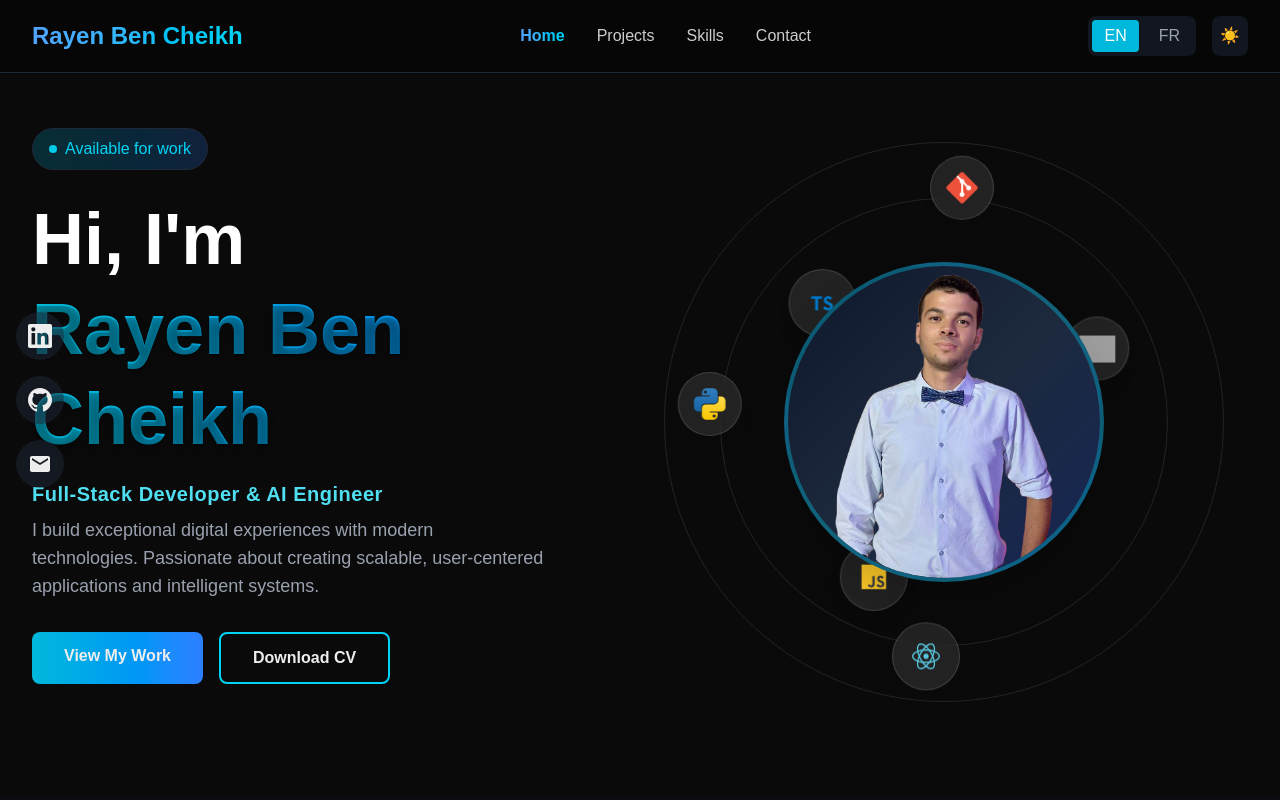
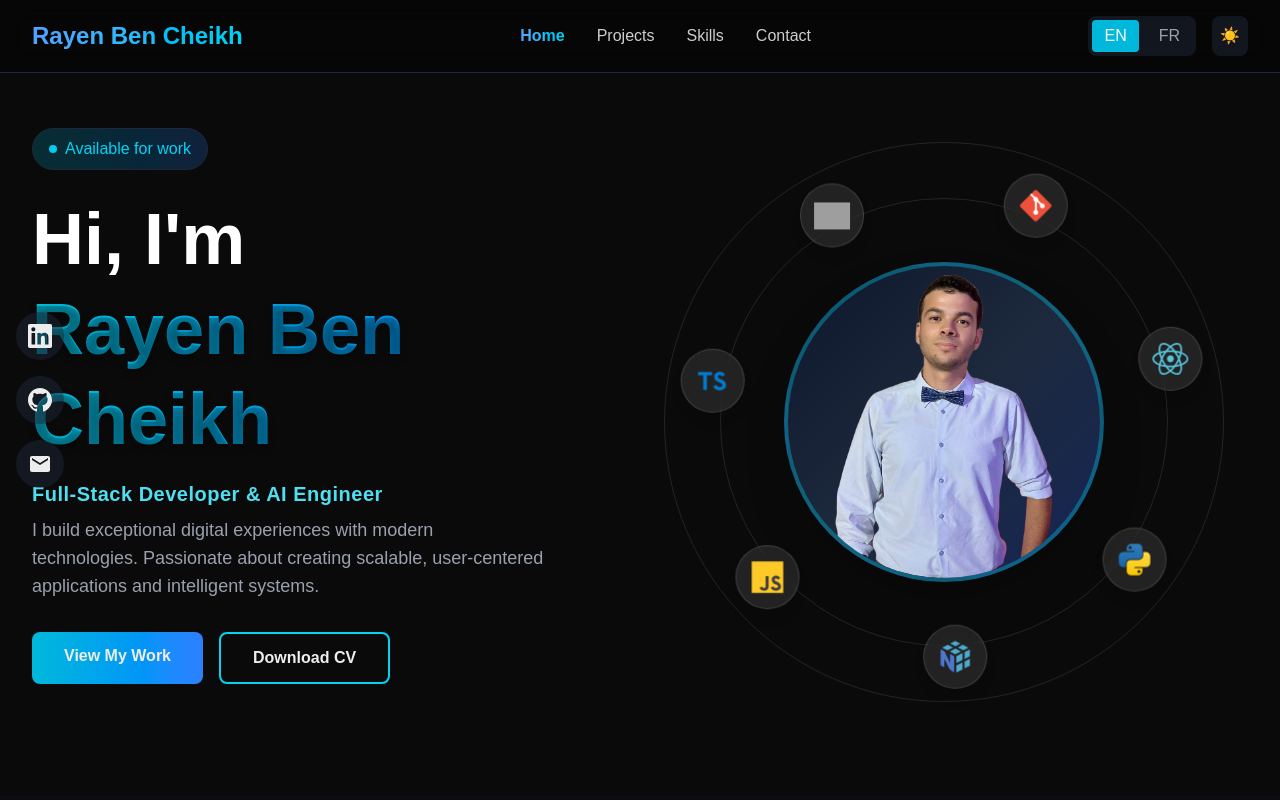
Before and after one commit to RayenBenCheikh/portfolio, a Next.js app in the folder frontend/: page / in a window 1280 px wide. Shown: the top 800 px of the page. Built offline with nearby package versions, Linux system fonts and the light colour scheme; grey boxes are pictures that could not be loaded.

Commit message:
feat: add NumPy SVG and update tech stack in HeroSection component

```diff
--- a/frontend/src/components/HeroSection.tsx
+++ b/frontend/src/components/HeroSection.tsx
@@ -10,17 +10,13 @@ export default function HeroSection() {
     const isDark = theme === 'dark';
     const borderColor = isDark ? 'border-gray-800' : 'border-gray-200';
     const outerTechs = [
-
-        { src: '/svg/python.svg', alt: 'Python', angle: 110, radius: 235 },
-        { src: '/svg/tensorflow.svg', alt: 'TensorFlow', angle: 260, radius: 170 },
-        { src: '/svg/git.svg', alt: 'Git', angle: 200, radius: 235 },
-    ];
-
-    const innerTechs = [
-        { src: '/svg/react.svg', alt: 'React', angle: 20, radius: 235 },
-        { src: '/svg/javascript.svg', alt: 'JavaScript', angle: 40, radius: 170 },
-        { src: '/svg/typescript.svg', alt: 'TypeScript', angle: 150, radius: 170 },
-
+        { src: '/svg/react.svg', alt: 'React' },
+        { src: '/svg/python.svg', alt: 'Python' },
+        { src: '/svg/numpy.svg', alt: 'NumPy' },
+        { src: '/svg/javascript.svg', alt: 'JavaScript' },
+        { src: '/svg/typescript.svg', alt: 'TypeScript' },
+        { src: '/svg/tensorflow.svg', alt: 'TensorFlow' },
+        { src: '/svg/git.svg', alt: 'Git' },
     ];
     return (
         <section id="home" className="px-8 pb-20 pt-32">
@@ -65,14 +61,17 @@ export default function HeroSection() {
                     <div className="absolute inset-0 rounded-full border border-white/10" />
                     <div className="absolute inset-14 rounded-full border border-white/10" />
 
-                    {outerTechs.map((tech, index) => (
+                    {outerTechs.map((tech, index) => {
+                        const angle = (360 / outerTechs.length) * index - 90;
+
+                        return (
                             <div
                                 key={`${tech.alt}-${index}`}
                                 className="orbit-slot"
                                 style={
                                     {
-                                    '--angle': `${tech.angle}deg`,
-                                    '--radius': `${tech.radius}px`,
+                                        '--angle': `${angle}deg`,
+                                        '--radius': '235px',
                                         '--duration': '30s',
                                     } as React.CSSProperties
                                 }
@@ -83,33 +82,14 @@ export default function HeroSection() {
                                     </div>
                                 </div>
                             </div>
-                    ))}
-
-                    {innerTechs.map((tech, index) => (
-                        <div
-                            key={`${tech.alt}-${index}`}
-                            className="orbit-slot"
-                            style={
-                                {
-                                    '--angle': `${tech.angle}deg`,
-                                    '--radius': `${tech.radius}px`,
-                                    '--duration': '30s',
-                                } as React.CSSProperties
-                            }
-                        >
-                            <div className="orbit-item">
-                                <div className="flex h-17 w-17 items-center justify-center rounded-full border border-white/15 bg-white/10 shadow-lg backdrop-blur-md">
-                                    <img src={tech.src} alt={tech.alt} className="h-7 w-7 object-contain" />
-                                </div>
-                            </div>
-                        </div>
-                    ))}
+                        );
+                    })}
 
                     <div className="relative z-10 flex h-80 w-80 items-center justify-center overflow-hidden rounded-full border-4 border-cyan-500/40 bg-gradient-to-br from-slate-900 via-slate-800 to-blue-950 shadow-2xl">
                         <img
                             src="/images/ray.png"
                             alt="Rayen Ben Cheikh"
-                            className="h-full w-full object-cover object-[50%_15%] scale-[1]"
+                            className="h-full w-full object-cover object-[50%_15%]"
                         />
                     </div>
                 </div>
```
Also changed, not shown: frontend/public/svg/numpy.svg (added). Lines whose indentation alone changed are shown as unchanged.
